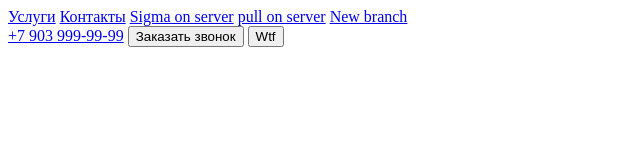
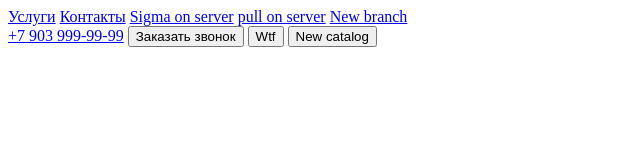
Before and after one commit to Dogkentt/gitstart, a plain HTML site: page index.html in a window 1280 px wide. Shown: the whole page, without its empty margins (0-640 px from the left). Drawn offline with Linux system fonts and the light colour scheme.

Commit message:
New button: catalog

```diff
--- a/index.html
+++ b/index.html
@@ -20,6 +20,7 @@
             <a href="tel:+79039999999">+7 903 999-99-99</a>
             <button>Заказать звонок</button>
             <button>Wtf</button>
+            <button>New catalog</button>
         </div>
     </header>
 </body>
```
